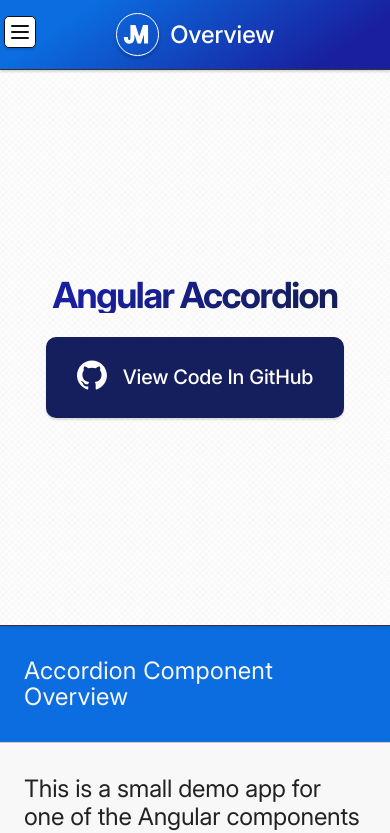
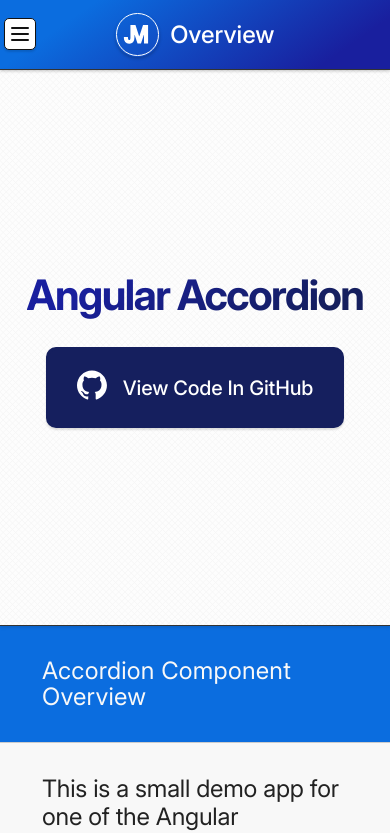
Before and after one commit to JMurkyHawk/accordion, an Angular app: page /accordion-overview in a window 390 px wide. Shown: the top 833 px of the page. Built offline with nearby package versions, Linux system fonts and the light colour scheme.

Commit message:
Fix title text cutoff bug, update mobile page gutters

```diff
--- a/src/app/app.component.scss
+++ b/src/app/app.component.scss
@@ -2,7 +2,7 @@
 @import 'themes';
 @import '../styles';
 
-$cardPad_Mobile: 2.4rem;
+$cardPad_Mobile: 4.2rem;
 $cardPad_Tablet: 4.8rem;
 $cardPad_Laptop: 6rem;
 $cardPad_Desktop: 8.5rem;
@@ -15,11 +15,12 @@ $cardPad_Desktop: 8.5rem;
     background: linear-gradient(145deg, var(--blueDark2) 20%, var(--blueDark) 85%);
     background-clip: text;
     color: transparent;
-    font-size: 3.6rem;
+    font-size: 4.2rem;
     font-weight: 700;
     letter-spacing: -.15rem;
     line-height: 1;
     margin: 0 0 0 0;
+    padding: .75rem 0;
     text-align: center;
 }
 
@@ -1020,10 +1021,10 @@ footer {
         #subHeaderBar {
             padding: 7rem $cardPad_Tablet;
 
-            gap: 2.8rem;
+            gap: 2.4rem;
 
             h2 {
-                font-size: 4rem;
+                font-size: 4.2rem;
             }
         }
     }
--- a/src/app/app.component.ts
+++ b/src/app/app.component.ts
@@ -205,7 +205,7 @@ export class AppComponent {
                 iconLineSpacing: '.6rem',
                 xyPosition: {
                     x: '.4rem',
-                    y: '1.6rem'
+                    y: '1.8rem'
                 }
             });
         }
@@ -216,7 +216,7 @@ export class AppComponent {
                 iconLineHeight: '.25rem',
                 iconLineSpacing: '.6rem',
                 xyPosition: {
-                    x: '.8rem',
+                    x: '.6rem',
                     y: '1.6rem'
                 }
             });
```
